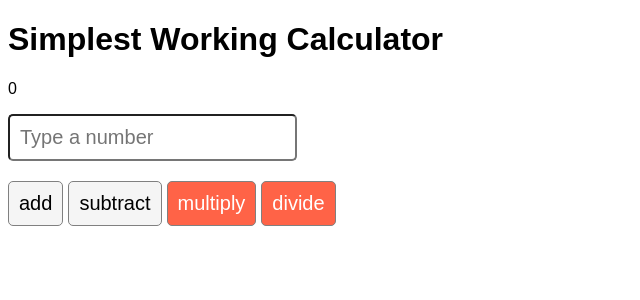
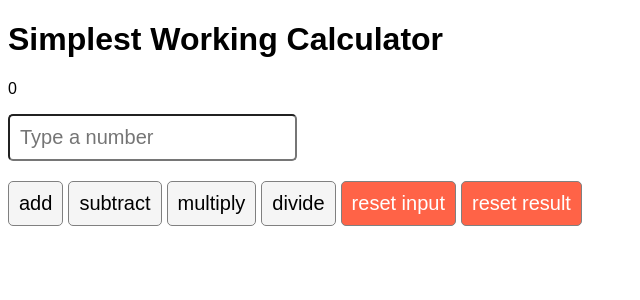
Before and after one commit to PedroSaraviaQ/calculator-app, a React (Create React App) app: page / in a window 1280 px wide. Shown: the top 300 px of the page, without its empty margins (0-640 px from the left). Built offline with nearby package versions, Linux system fonts and the light colour scheme.

Commit message:
working calculator

```diff
--- a/src/App.js
+++ b/src/App.js
@@ -27,11 +27,13 @@
   }
 
   function resetInput(e) {
-    // Add the code for the resetInput function
+    e.preventDefault();
+    inputRef.current.value = "";
   }
 
   function resetResult(e) {
-    // Add the code for the resetResult function
+    e.preventDefault();
+    setResult(0);
   }
 
   return (
@@ -46,8 +48,8 @@
         <button onClick={minus}>subtract</button>
         <button onClick={times}>multiply</button>
         <button onClick={divide}>divide</button>
-        {/* Add the resetInput button */}
-        {/* Add the resetResult button */}
+        <button onClick={resetInput}>reset input</button>
+        <button onClick={resetResult}>reset result</button>
       </form>
     </div>
   );
```
